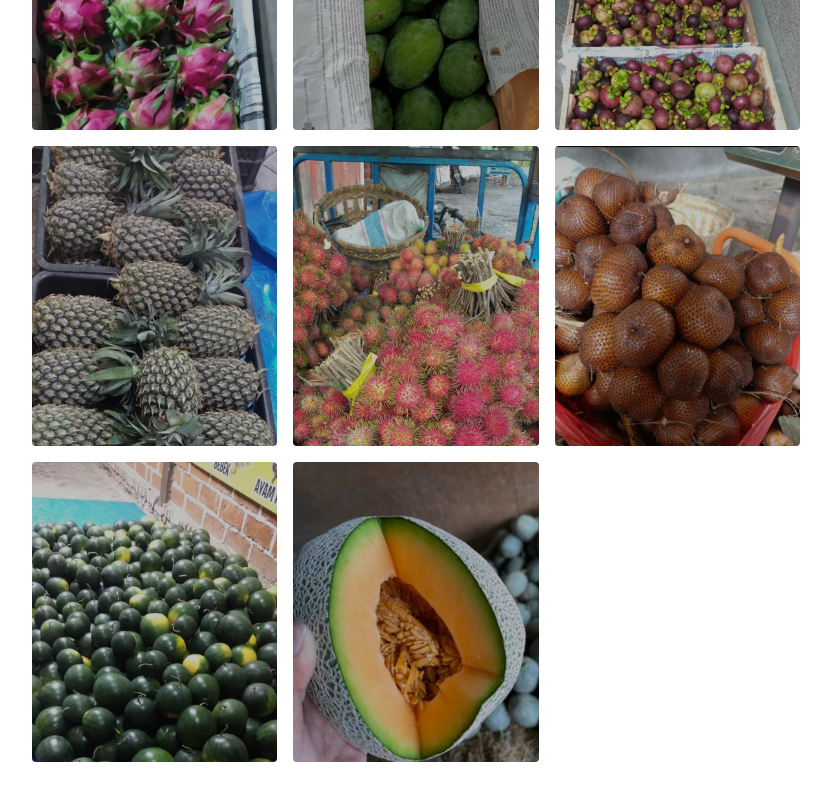
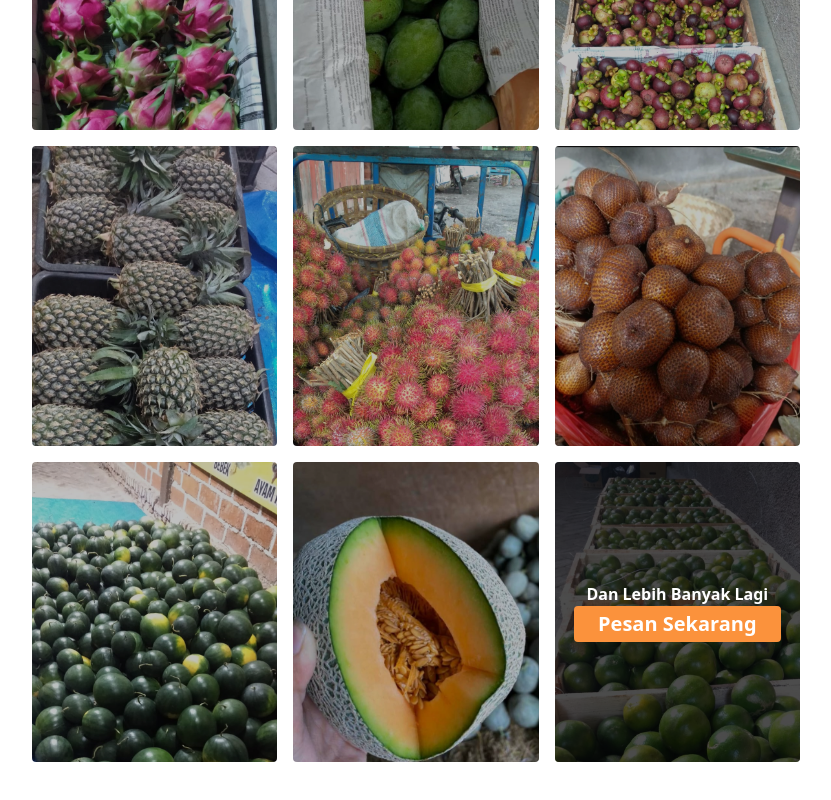
Before and after one commit to zidan-p/suplier-buah, a Next.js app: page / in a window 1280 px wide. Shown: the part 3454-4254 px from the top of the page, without its empty margins (224-1055 px from the left). Built offline with nearby package versions, Linux system fonts and the light colour scheme.

Commit message:
add call to action in product

```diff
--- a/src/app/page.tsx
+++ b/src/app/page.tsx
@@ -370,6 +370,31 @@ export default function Home() {
               Melon
             </p>
           </div>
+          <div
+            style={{
+              backgroundImage: `url(${OrageIMG.src})`,
+              backgroundSize: "cover",
+              width: "100%",
+              height: "300px"
+            }}
+            className="rounded relative transition-all overflow-hidden"
+          >
+            <div className="h-full w-full bg-black/70 absolute" />
+            <div className=" justify-center relative flex flex-col h-full w-full ">
+              <p className="text-white text-center font-bold">Dan Lebih Banyak Lagi</p>
+              <button className={cn(
+                  "bg-orange-400  px-6 py-1 mx-auto  rounded relative  flex gap-3 items-center group",
+                  " transition-all overflow-hidden")
+                }>
+                  <div className="group-hover:-translate-x-5 transition-all">
+                    <p className="text-xl font-bold text-white box-content ">
+                      Pesan Sekarang
+                    </p>
+                  </div>
+                  <RightArrow className="w-7 text-white absolute right-0 translate-x-6 group-hover:translate-x-0 transition" />
+                </button>
+            </div>
+          </div>
         </div>
       </section>
 
```
